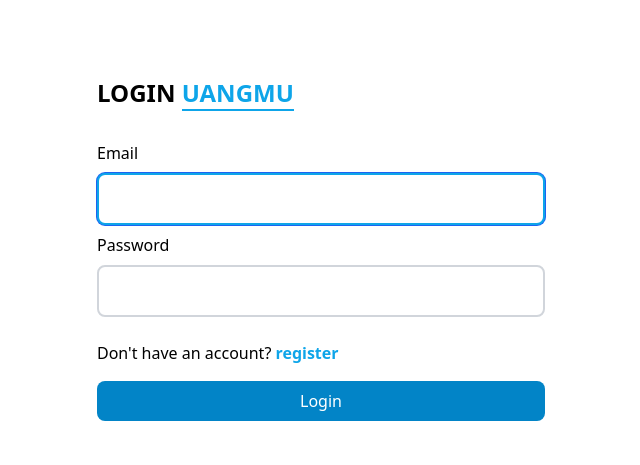
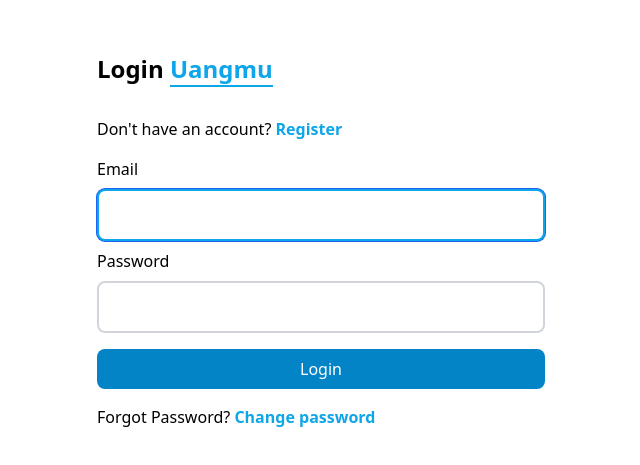
Before and after one commit to Anugerah20/Uangmu, a React (Vite) app: page /login in a window 1280 px wide. Shown: the part 151-616 px from the top of the page, without its empty margins (319-959 px from the left). Built offline with nearby package versions, Linux system fonts and the light colour scheme.

Commit message:
update: message login card and add title page login

```diff
--- a/src/pages/LoginUser/LoginCard.jsx
+++ b/src/pages/LoginUser/LoginCard.jsx
@@ -5,6 +5,7 @@ import { Toaster, toast } from 'sonner';
 import { useNavigate } from 'react-router-dom';
 
 export default function LoginCard() {
+     document.title = "Uangmu | Login";
 
      const [loading, setLoading] = useState(false);
 
@@ -65,8 +66,11 @@ export default function LoginCard() {
      return (
           <div className="h-screen flex justify-center items-center">
                <form onSubmit={handleSubmit(onSubmit)} className="max-w-md lg:w-full md:w-4/5 w-4/5 flex-col gap-4 mx-auto py-10">
-                    <h1 className="text-2xl font-bold mb-8">LOGIN <span className="text-sky-500 border-b-2 border-sky-500">UANGMU</span></h1>
+                    <h1 className="text-2xl font-bold mb-8">Login <span className="text-sky-500 border-b-2 border-sky-500">Uangmu</span></h1>
                     <Toaster />
+                    <div className="flex items-center gap-2 my-4">
+                         <label htmlFor="login">Don't have an account? <a href="/register" className="text-sky-500 font-bold"> Register</a></label>
+                    </div>
                     <div>
                          <div className="mb-2 block">
                               <label htmlFor="email">Email</label>
@@ -83,10 +87,12 @@ export default function LoginCard() {
                          {errors.password && errors.password.type === "required" && <span className="text-sm text-red-400">Password required</span>}
                          {errors.password && errors.password.type === "minLength" && <span className="text-sm text-red-400">Password min 8 character</span>}
                     </div>
+                    <div className="mt-2 block">
+                         <button type="submit" className="btn-login">{loading ? "Process..." : "Login"}</button>
+                    </div>
                     <div className="flex items-center gap-2 my-4">
-                         <label htmlFor="login">Don't have an account? <a href="/register" className="text-sky-500 font-bold"> register</a></label>
+                         <label htmlFor="login">Forgot Password? <a href="/forgot-password" className="text-sky-500 font-bold"> Change password</a></label>
                     </div>
-                    <button type="submit" className="btn-login">{loading ? "Process..." : "Login"}</button>
                </form>
           </div>
      );
```
